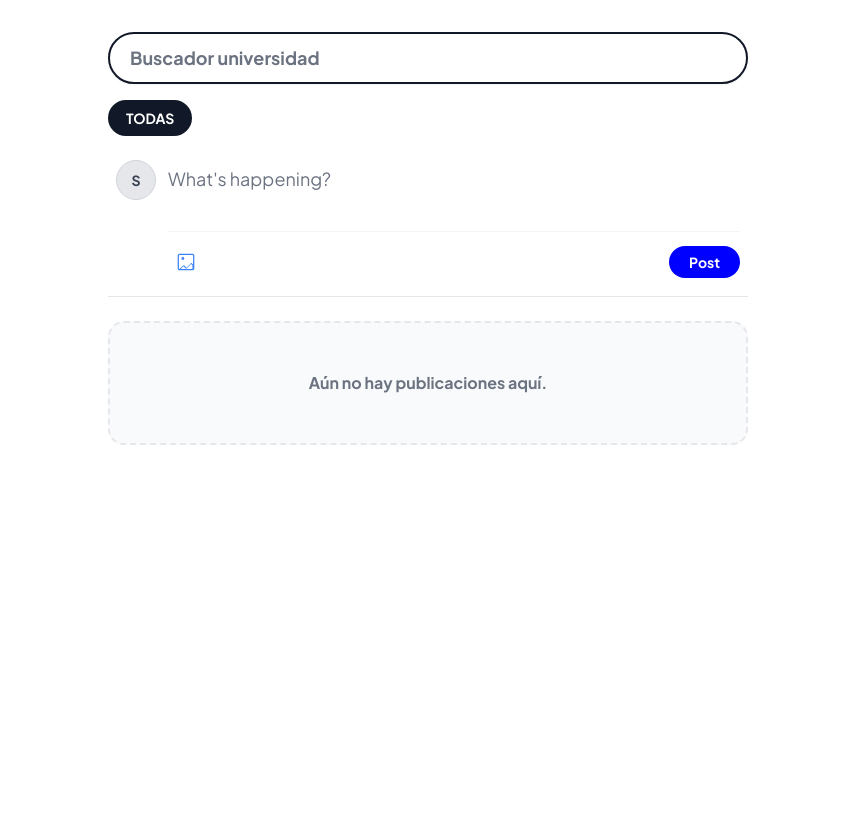
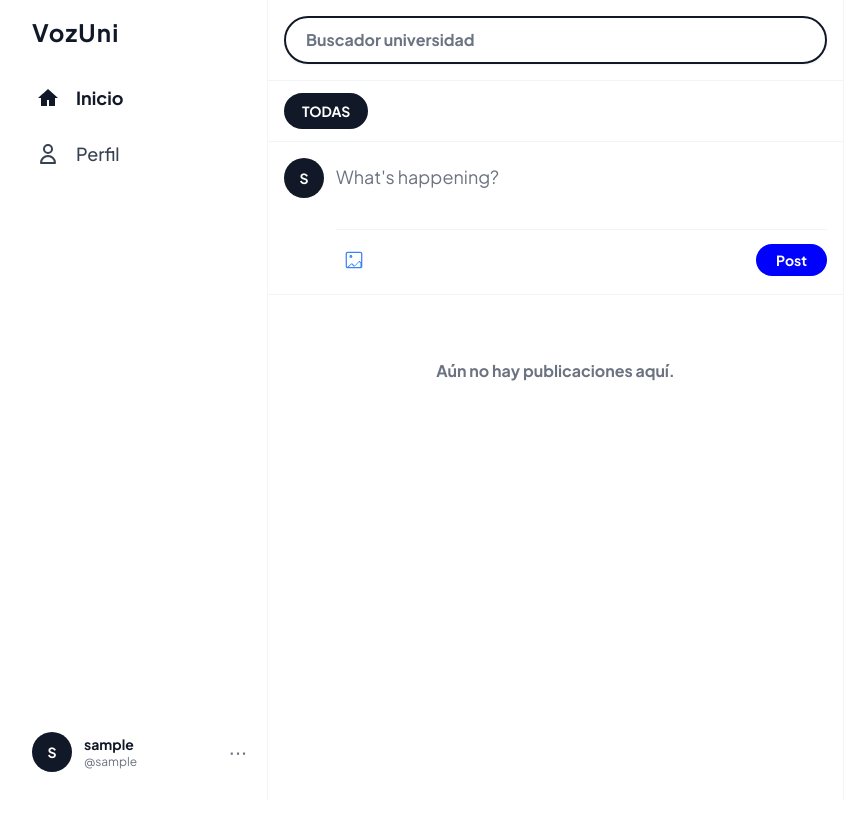
Before and after one commit to ctorresCode/Gugu-gaga, a Django app: page / in a window 1280 px wide. Shown: the whole page, without its empty margins (212-1070 px from the left). After the commit the page ends 772 px from the top, so only its background shows below. Run offline with Django 5.2, Linux system fonts and the light colour scheme; the visitor is signed in with stand-in values (Sample User, id 1); data comes from the database, SQL or seed files in the repository; data that the repository does not hold is empty; some libraries are stand-ins or nearby versions.

Commit message:
feat: creación de la template detalle_hilo

```diff
--- a/foro/templates/foro/inicio.html
+++ b/foro/templates/foro/inicio.html
@@ -6,36 +6,81 @@
     @import url('https://fonts.googleapis.com/css2?family=Plus+Jakarta+Sans:wght@300;400;500;600;700&display=swap');
     body {
         font-family: 'Plus Jakarta Sans', sans-serif;
+        background-color: #ffffff;
     }
 </style>
 
-<div class="max-w-2xl mx-auto px-4 py-4 min-h-screen mt-4">
+<div class="min-h-screen flex justify-center mx-auto max-w-4xl px-0 md:px-4">
 
-    <form method="get" class="mb-4">
-        <input type="text" name="q" value="{{ busqueda_actual }}" placeholder="Buscador universidad" class="w-full px-5 py-2.5 text-base md:text-lg border-2 border-gray-900 rounded-full bg-white outline-none focus:border-blue-600 transition-colors font-bold text-gray-800 placeholder-gray-500 shadow-sm">
+    <header class="w-64 flex flex-col justify-between py-4 px-2 h-screen sticky top-0 border-r border-gray-100 hidden md:flex">
+        <div class="flex flex-col gap-6">
+            <div class="text-2xl font-black px-3 tracking-wider text-gray-900">
+                <a href="#">VozUni</a>
+            </div>
 
+            <nav class="flex flex-col gap-1">
+                <a href="#" class="flex items-center gap-4 px-4 py-3 rounded-full hover:bg-gray-100 font-bold text-gray-900 text-lg transition-colors">
+                    <svg class="w-6 h-6 fill-current" viewBox="0 0 24 24"><path d="M12 3L2 12h3v8h6v-6h2v6h6v-8h3L12 3z"/></svg>
+                    Inicio
+                </a>
+                <a href="#" class="flex items-center gap-4 px-4 py-3 rounded-full hover:bg-gray-100 font-medium text-gray-700 text-lg transition-colors">
+                    <svg class="w-6 h-6 fill-none stroke-current stroke-2" viewBox="0 0 24 24"><path stroke-linecap="round" stroke-linejoin="round" d="M16 7a4 4 0 11-8 0 4 4 0 018 0zM12 14a7 7 0 00-7 7h14a7 7 0 00-7-7z"/></svg>
+                    Perfil
+                </a>
+            </nav>
+        </div>
+
+        <div class="flex items-center justify-between p-3 rounded-full hover:bg-gray-100 transition-colors cursor-pointer">
+            <div class="flex items-center gap-3">
+                <div class="w-10 h-10 rounded-full bg-gray-900 text-white flex items-center justify-center font-bold text-sm uppercase select-none">
+                    {{ user.username|make_list|first|default:"U" }}
+                </div>
+                <div class="flex flex-col overflow-hidden">
+                    <span class="font-bold text-gray-900 text-sm truncate">{{ user.username }}</span>
+                    <span class="text-gray-500 text-xs truncate">@{{ user.username|lower }}</span>
+                </div>
+            </div>
+            <span class="text-gray-500 font-bold">···</span>
+        </div>
+    </header>
+
+    <main class="w-full md:flex-1 md:max-w-xl min-h-screen border-r border-gray-100 pb-24 md:pb-20">
+
+        <div class="flex md:hidden items-center justify-between px-4 py-3 border-b border-gray-100 bg-white/80 backdrop-blur-md sticky top-0 z-20">
+            <div class="w-8 h-8 rounded-full bg-gray-900 text-white flex items-center justify-center font-bold text-xs uppercase select-none">
+                {{ user.username|make_list|first|default:"U" }}
+            </div>
+            <div class="text-xl font-black tracking-wider text-gray-900">
+                VozUni
+            </div>
+            <div class="w-8"></div>
+        </div>
+
+        <div class="p-4 sticky top-[53px] md:top-0 bg-white/80 backdrop-blur-md z-10 border-b border-gray-100">
+            <form method="get">
+                <input type="text" name="q" value="{{ busqueda_actual }}" placeholder="Buscador universidad" class="w-full px-5 py-2.5 text-base border-2 border-gray-900 rounded-full bg-white outline-none focus:border-blue-600 transition-colors font-bold text-gray-800 placeholder-gray-500 shadow-sm">
                 {% if uni_actual %}
                     <input type="hidden" name="uni" value="{{ uni_actual }}">
                 {% endif %}
             </form>
+        </div>
 
-    <div class="flex flex-wrap gap-2 mb-6 items-center justify-start">
-        <a href="?q={{ busqueda_actual }}" class="px-4 py-1.5 rounded-full font-bold border-2 border-gray-900 transition-colors text-sm {% if not uni_actual %}bg-gray-900 text-white{% else %}bg-white text-gray-900 hover:bg-gray-100{% endif %}">
+        <div class="flex flex-nowrap gap-2 px-4 py-3 border-b border-gray-100 items-center overflow-x-auto whitespace-nowrap scrollbar-none">
+            <a href="?q={{ busqueda_actual }}" class="px-4 py-1.5 rounded-full font-bold border-2 border-gray-900 transition-colors text-sm flex-shrink-0 {% if not uni_actual %}bg-gray-900 text-white{% else %}bg-white text-gray-900 hover:bg-gray-100{% endif %}">
                 TODAS
             </a>
 
             {% for uni in universidades %}
-            <a href="?uni={{ uni.id }}&q={{ busqueda_actual }}" class="px-4 py-1.5 rounded-full font-bold border-2 border-gray-900 transition-colors text-sm {% if uni_actual == uni.id %}bg-gray-900 text-white{% else %}bg-white text-gray-900 hover:bg-gray-100{% endif %}">
+                <a href="?uni={{ uni.id }}&q={{ busqueda_actual }}" class="px-4 py-1.5 rounded-full font-bold border-2 border-gray-900 transition-colors text-sm flex-shrink-0 {% if uni_actual == uni.id %}bg-gray-900 text-white{% else %}bg-white text-gray-900 hover:bg-gray-100{% endif %}">
                     {{ uni.nombre }}
                 </a>
             {% endfor %}
         </div>
 
-    <form id="form-post" method="post" enctype="multipart/form-data" class="bg-white border-b border-gray-200 pb-4 mb-6 flex gap-3 px-2">
+        <form id="form-post" method="post" enctype="multipart/form-data" class="bg-white border-b border-gray-100 p-4 flex gap-3">
             {% csrf_token %}
-
             <div class="flex-shrink-0">
-            <div class="w-10 h-10 rounded-full bg-gray-200 border border-gray-300 flex items-center justify-center font-bold text-gray-700 uppercase select-none text-sm">
+                <div class="w-10 h-10 rounded-full bg-gray-900 text-white flex items-center justify-center font-bold uppercase select-none text-sm">
                     {{ user.username|make_list|first|default:"U" }}
                 </div>
             </div>
@@ -48,7 +93,7 @@
                 <div class="flex items-center justify-between pt-3 border-t border-gray-100 mt-2">
                     <label class="cursor-pointer text-blue-500 hover:bg-blue-50 p-2 rounded-full transition-colors inline-flex items-center justify-center">
                         <svg viewBox="0 0 24 24" aria-hidden="true" class="w-5 h-5 fill-current">
-                        <g><path d="M19.75 2H4.25C3.01 2 2 3.01 2 4.25v15.5C2 20.99 3.01 22 4.25 22h15.5c1.24 0 2.25-1.01 2.25-2.25V4.25C22 3.01 20.99 2 19.75 2zM4.25 3.5h15.5c.41 0 .75.34.75.75v10.67l-1.44-1.44c-.29-.29-.77-.29-1.06 0l-5.38 5.38-2.63-2.63c-.29-.29-.77-.29-1.06 0L3.5 20.73V4.25c0-.41.34-.75.75-.75zm15.5 17H5.62l3.44-3.44 2.63 2.63c.29.29.77.29 1.06 0l5.38-5.38 1.62 1.62V19.75c0 .41-.34.75-.75.75zM8.25 9.5c.97 0 1.75-.78 1.75-1.75S9.22 6 8.25 6 6.5 6.78 6.5 7.75 7.28 9.5 8.25 9.5zm0-2c.14 0 .25.11.25.25s-.11.25-.25.25-.25-.11-.25-.25.11-.25.25-.25z"></path></g>
+                            <path d="M19.75 2H4.25C3.01 2 2 3.01 2 4.25v15.5C2 20.99 3.01 22 4.25 22h15.5c1.24 0 2.25-1.01 2.25-2.25V4.25C22 3.01 20.99 2 19.75 2zM4.25 3.5h15.5c.41 0 .75.34.75.75v10.67l-1.44-1.44c-.29-.29-.77-.29-1.06 0l-5.38 5.38-2.63-2.63c-.29-.29-.77-.29-1.06 0L3.5 20.73V4.25c0-.41.34-.75.75-.75zm15.5 17H5.62l3.44-3.44 2.63 2.63c.29.29.77.29 1.06 0l5.38-5.38 1.62 1.62V19.75c0 .41-.34.75-.75.75zM8.25 9.5c.97 0 1.75-.78 1.75-1.75S9.22 6 8.25 6 6.5 6.78 6.5 7.75 7.28 9.5 8.25 9.5zm0-2c.14 0 .25.11.25.25s-.11.25-.25.25-.25-.11-.25-.25.11-.25.25-.25z"></path>
                         </svg>
                         <input type="file" name="imagen" accept="image/*" class="hidden">
                     </label>
@@ -60,26 +105,26 @@
             </div>
         </form>
 
-    <div id="lista-hilos" class="space-y-4">
+        <div id="lista-hilos">
             {% for hilo in hilos %}
-            <div class="bg-white p-5 rounded-2xl shadow-sm border border-gray-100 hover:border-gray-200 transition-colors cursor-pointer">
-                <div class="flex items-center gap-2 mb-3">
-                    <span class="bg-gray-900 text-white text-xs font-bold px-3 py-1 rounded-full uppercase tracking-wide">
-                        {{ hilo.universidad.nombre|default:"Global" }}
-                    </span>
-                    <span class="text-xs text-gray-500 font-semibold">{{ hilo.fecha_creacion|timesince }}</span>
-                </div>
-                <p class="text-gray-900 text-base leading-relaxed font-normal">{{ hilo.contenido }}</p>
-                {% if hilo.imagen %}
-                    <img src="{{ hilo.imagen.url }}" class="mt-3 rounded-2xl max-h-96 w-full object-cover border border-gray-100">
-                {% endif %}
-            </div>
+                {% include 'foro/partials/tarjeta_hilo.html' %}
             {% empty %}
-            <div class="text-center py-12 bg-gray-50 rounded-2xl border-2 border-dashed border-gray-200">
+                <div class="text-center py-16 bg-white">
                     <p class="text-gray-500 font-bold text-base">Aún no hay publicaciones aquí.</p>
                 </div>
             {% endfor %}
         </div>
+
+    </main>
+
+    <nav class="fixed bottom-0 left-0 right-0 bg-white border-t border-gray-100 flex justify-around items-center py-3 z-30 md:hidden shadow-lg">
+        <a href="#" class="p-2 text-gray-900 hover:text-blue-500 transition-colors">
+            <svg class="w-6 h-6 fill-current" viewBox="0 0 24 24"><path d="M12 3L2 12h3v8h6v-6h2v6h6v-8h3L12 3z"/></svg>
+        </a>
+        <a href="#" class="p-2 text-gray-500 hover:text-blue-500 transition-colors">
+            <svg class="w-6 h-6 fill-none stroke-current stroke-2" viewBox="0 0 24 24"><path stroke-linecap="round" stroke-linejoin="round" d="M16 7a4 4 0 11-8 0 4 4 0 018 0zM12 14a7 7 0 00-7 7h14a7 7 0 00-7-7z"/></svg>
+        </a>
+    </nav>
 
 </div>
 
--- a/foro/urls.py
+++ b/foro/urls.py
@@ -1,7 +1,7 @@
 from django.urls import include, path
-
-from foro.views import InicioView
+from foro.views import InicioView, detalleHilo
 
 urlpatterns = [
     path('', InicioView.as_view(), name='inicio'),
+    path('detalle/<int:pk>/', detalleHilo.as_view(), name='detalle_hilo'),
 ]
--- a/foro/views.py
+++ b/foro/views.py
@@ -1,5 +1,5 @@
 from django.urls import reverse_lazy
-from django.views.generic import CreateView, TemplateView
+from django.views.generic import CreateView, DetailView, TemplateView
 from django.contrib.auth.mixins import LoginRequiredMixin
 from foro.models import Hilo, Universidad
 from django.shortcuts import redirect, render
@@ -47,3 +47,13 @@ class InicioView(LoginRequiredMixin, TemplateView):
                 return render(request, 'foro/partials/tarjeta_hilo.html', {'hilo': nuevo_hilo})
 
         return redirect(request.META.get('HTTP_REFERER', '/'))
+
+class detalleHilo(LoginRequiredMixin, DetailView):
+    model = Hilo
+    template_name = 'foro/detalle_hilo.html'
+    context_object_name = 'hilo'
+
+    def get_context_data(self, **kwargs):
+        context = super().get_context_data(**kwargs)
+        context['respuestas'] = self.object.respuestas.filter(activo=True).select_related('autor')
+        return context
```
Also changed, not shown: foro/templates/foro/detalle_hilo.html (added, +173 -0 lines), foro/templates/foro/partials/tarjeta_hilo.html (+49 -13 lines). Lines whose indentation alone changed are shown as unchanged.
